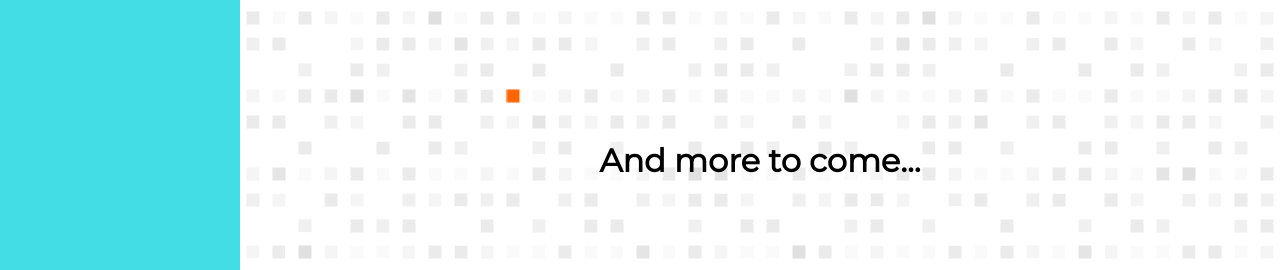
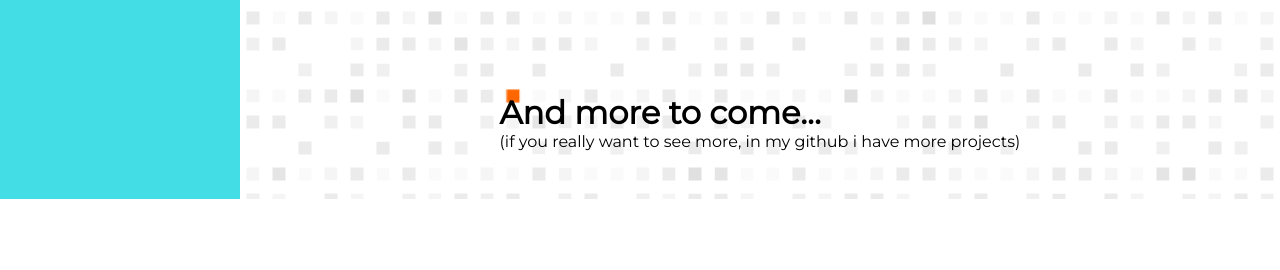
Before and after one commit to JoaquinFernandez19/portflio-2.0, a React (Create React App) app: page / in a window 1280 px wide. Shown: the part 1239-1509 px from the top of the page. After the commit the page ends 1438 px from the top, so only its background shows below. Built offline with nearby package versions, Linux system fonts and the light colour scheme.

Commit message:
NOW IS FINISHED WAITING 4 MORE PROJECTS

```diff
--- a/src/components/Content/Projects.js
+++ b/src/components/Content/Projects.js
@@ -1,8 +1,8 @@
-import React from 'react';
-import '../styles/Projects.scss';
-import ProjectItem from './ProjectItem';
+import React from "react";
+import "../styles/Projects.scss";
+import ProjectItem from "./ProjectItem";
 //Json
-import projects from '../data/projects.json';
+import projects from "../data/projects.json";
 
 class Projects extends React.Component {
   render() {
@@ -24,10 +24,12 @@ class Projects extends React.Component {
     return (
       <div className="projects">
         {projectsList}
-
-				<h1 style={{ paddingTop: '3em', paddingBottom: '3em' }}>
-					And more to come...
-				</h1>
+        <div style={{ padding: "3em 1em" }}>
+          <h1>And more to come...</h1>
+          <p>
+            (if you really want to see more, in my github i have more projects)
+          </p>
+        </div>
       </div>
     );
   }
--- a/src/components/styles/About.scss
+++ b/src/components/styles/About.scss
@@ -14,11 +14,11 @@
   justify-content: center;
   flex-wrap: wrap;
   .background {
-		@include containers(rgb(49, 48, 48));
+    @include containers(#0c1b2c);
     margin: 1em;
   }
   .study {
-		@include containers(rgb(110, 3, 3));
+    @include containers(#1978e6);
     margin: 1em;
 
     ul {
@@ -49,10 +49,15 @@
 
 @media (max-width: 798px) {
   .about {
+    p {
+      line-height: 30px;
+    }
     .background {
       margin: 0;
+      padding: 2em 1em;
     }
     .study {
+      padding: 2em 1em;
       margin: 0;
       margin-top: 5em;
       margin-bottom: 5em;
```
Lines whose indentation alone changed are shown as unchanged.
